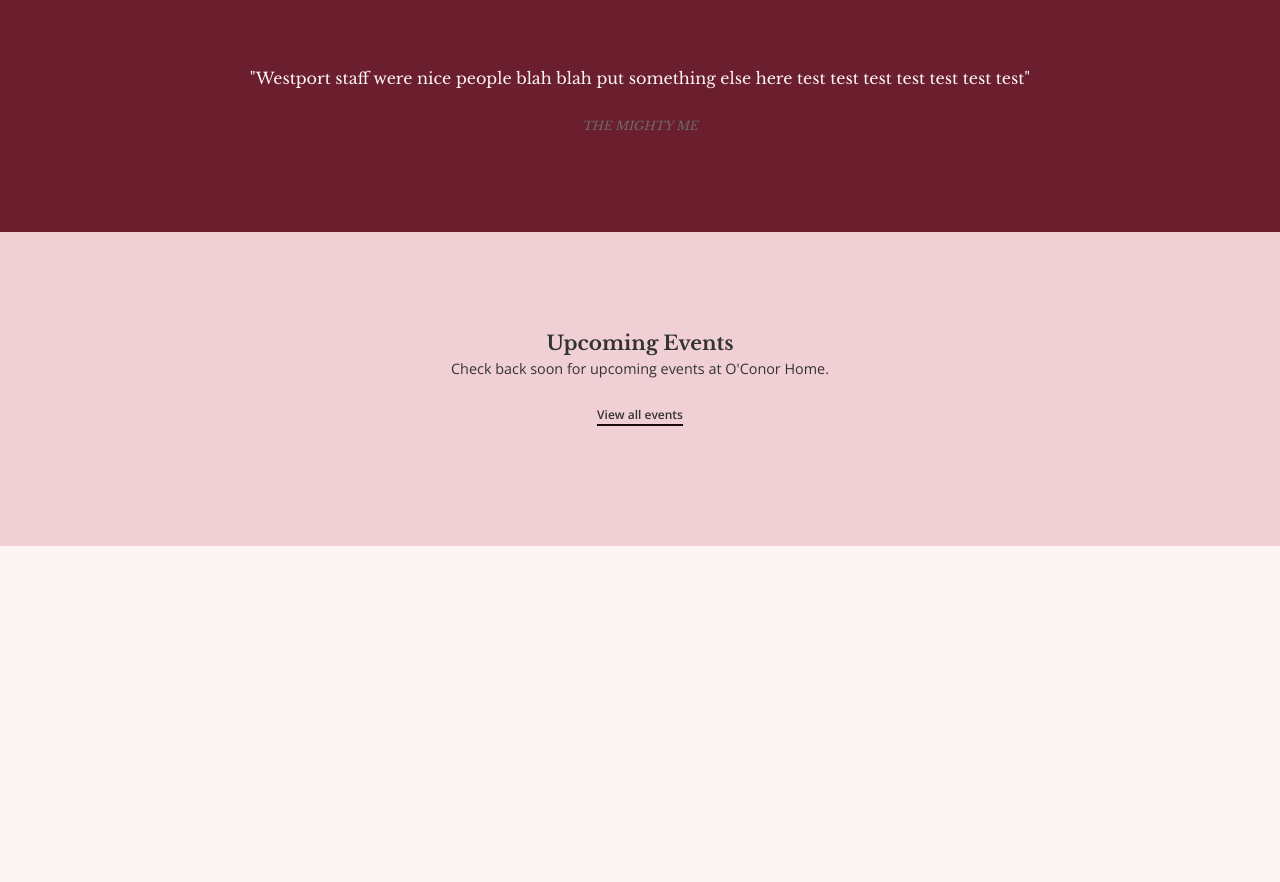
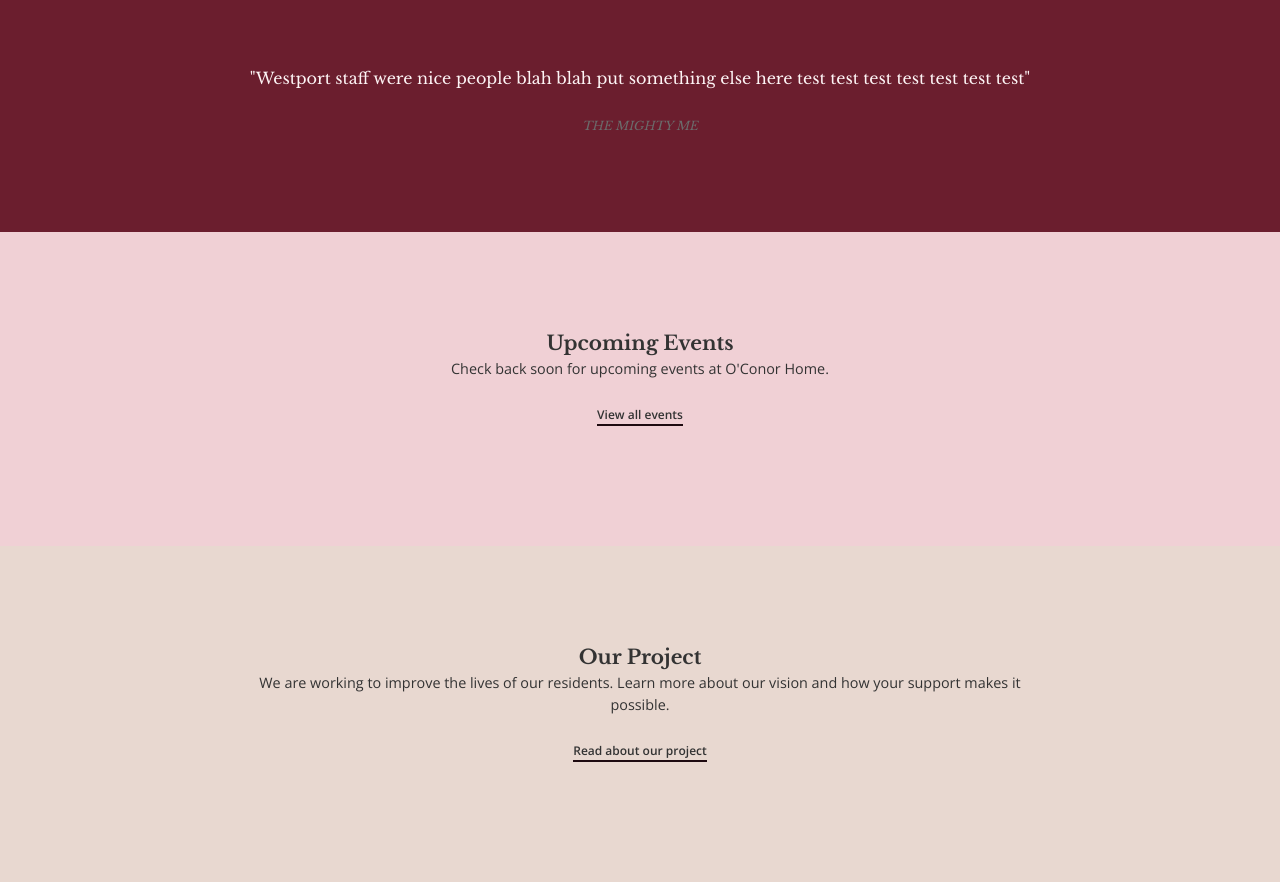
Before and after one commit to JabesSoftware/oconor-home, a website: page index.html in a window 1280 px wide. Shown: the part 1518-2400 px from the top of the page. Before the commit the page ends 2088 px from the top, so only its background shows below. Drawn offline with nearby package versions, Linux system fonts and the light colour scheme.

Commit message:
added project overview placeholder

```diff
--- a/index.html
+++ b/index.html
@@ -95,10 +95,19 @@
                 <!-- TODO: Build out once event structure confirmed with garry if time allows -->
                 <h2>Upcoming Events</h2>
                 <p>Check back soon for upcoming events at O'Conor Home.</p>
-                <p><a href="pages/events.html">View all events</a>
+                <p><a href="pages/events.html">View all events</a></p>
             </div>
         </section>
-</p>
+
+<section class="project-overview-preview">
+  <div class="project-overview-inner">
+    <!-- TODO: Replace with content from garry -->
+    <h2>Our Project</h2>
+    <p>We are working to improve the lives of our residents. Learn more about our vision and how your support makes it possible.</p>
+    <p><a href="pages/project-overview.html">Read about our project</a></p>
+  </div>
+</section>
+
     </main>
 
     <footer></footer>
--- a/src/styles/main.css
+++ b/src/styles/main.css
@@ -261,3 +261,42 @@ h3 {
   border-bottom: 2px solid var(--color-deepWine);
   display: inline-block;
 }
+
+.project-overview-preview{
+background-color: var(--color-sand);
+padding: 6rem 3rem;
+}
+
+.project-overview-inner{
+  display: flex;
+  flex-direction: column;
+  width: 100%;
+  max-width: 800px;
+  margin: 0 auto;
+  justify-content: center;
+  text-align: center;
+}
+
+.project-overview-inner h2{
+   color: var(--color-nearBlack);
+  text-decoration: none;
+   text-align: center;
+  font-size: var(--font-size-h2);
+  font-family: var(--font-heading);
+}
+
+.project-overview-inner p {
+    color: var(--color-nearBlack);
+  font-size: var(--font-size-body);
+  text-align: center;
+}
+
+.project-overview-inner a {
+    color: var(--color-nearBlack);
+  text-decoration: none;
+   text-align: center;
+  font-size: var(--font-size-caption);
+  font-weight: 600;
+  border-bottom: 2px solid var(--color-deepWine);
+  display: inline-block;
+}
```
